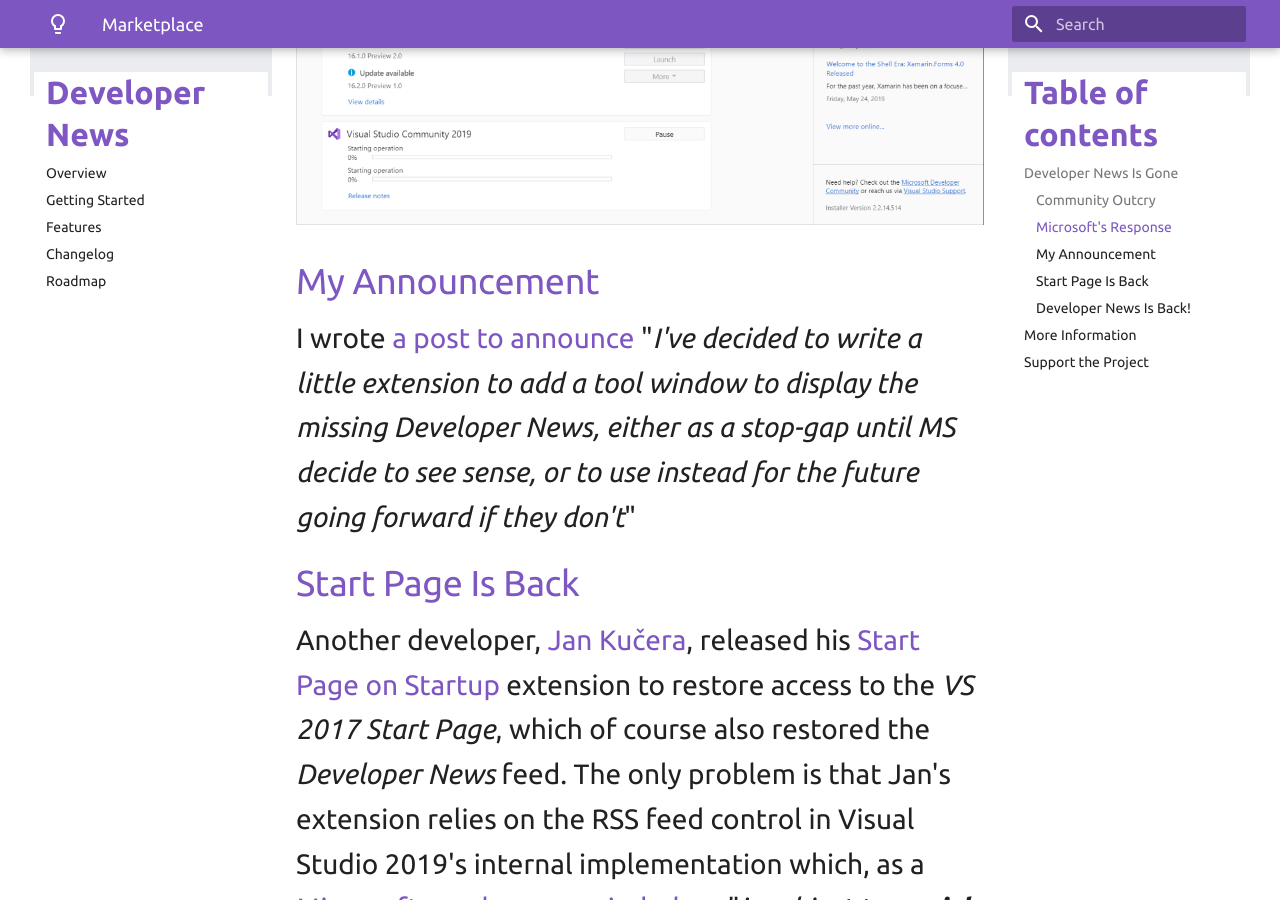
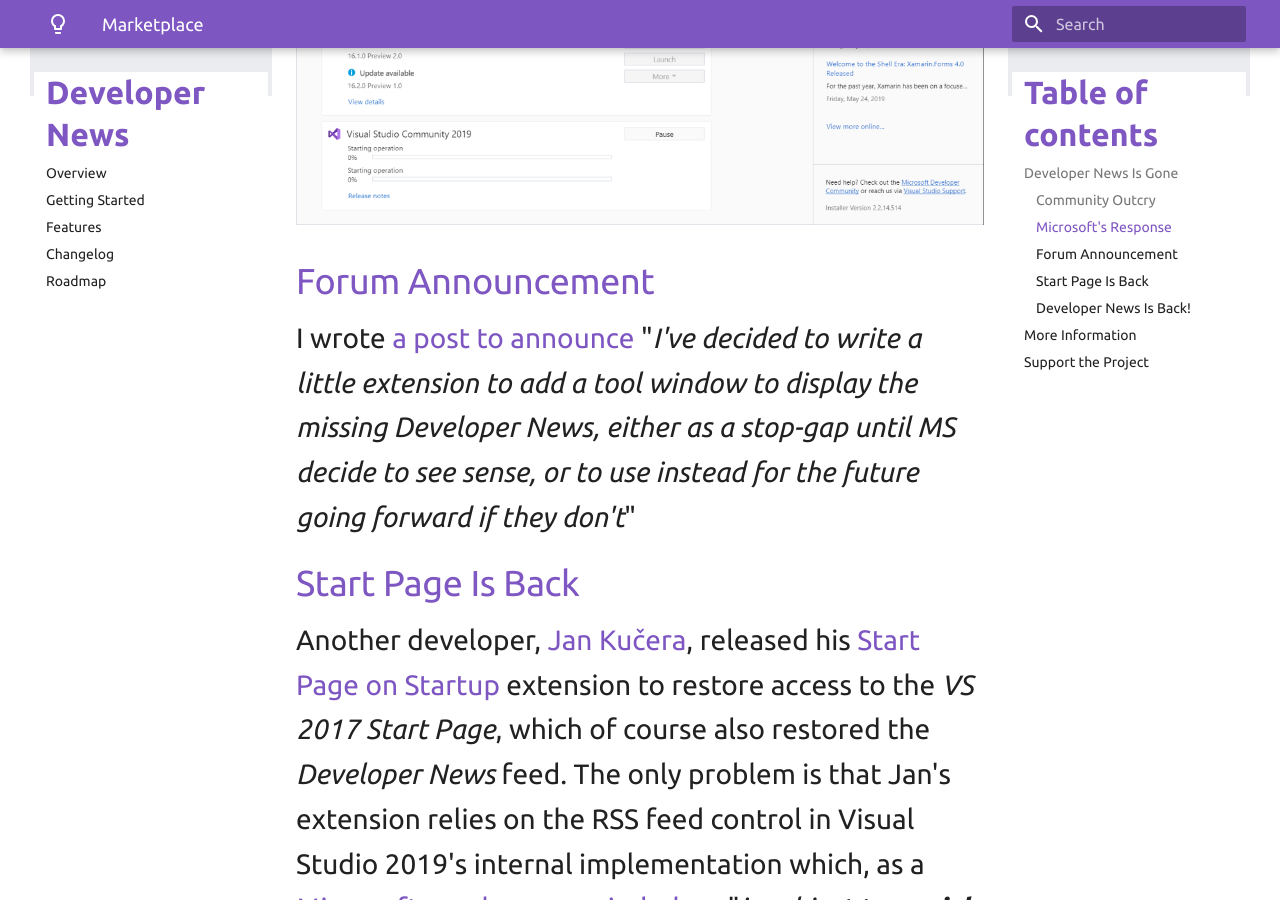
Before and after one commit to luminous-software/developer-news, an MkDocs documentation site: the page built from docs-source/marketplace.md, in a window 1280 px wide and 900 px high, scrolled down 1483 px. Built offline with MkDocs 1.6.1 and Material for MkDocs 9.7.7, drawn with Linux system fonts in a browser that asks for light colours; old or Windows-style settings are respelled for this version of MkDocs.

Commit message:
Update documentation source files

```diff
--- a/docs-source/marketplace.md
+++ b/docs-source/marketplace.md
@@ -34,11 +34,11 @@
 But nobody wanted to have to open the installer just to view their morning developer news.
 They wanted to see it as soon as they opened Visual Studio, as they had done for years.
 
-![VS Installer](assets/images/installer.png)
+![VS Installer](https://github.com/luminous-software/developer-news/raw/master/docs/assets/images/installer.png)
 
 [microsoft-announcement-url]: https://developercommunity.visualstudio.com/comments/469066/view.html
 
-### My Announcement
+### Forum Announcement
 
 I wrote [a post to announce][my-announcement-url] "_I've decided to write a little extension to add a tool window
 to display the missing Developer News, either as a stop-gap until MS decide to see sense, or to use instead for the
@@ -68,7 +68,7 @@
 The _Dev News_ feed is the **first** developer news feed to be added to _Developer News_,
 with **more feeds to come** in the near future (check out [the roadmap][roadmap-url]for more details).
 
-![Dev News](assets/images/dev-news.png)
+![Dev News](https://github.com/luminous-software/developer-news/raw/master/docs/assets/images/dev-news.png)
 
 [developer-news-url]: https://marketplace.visualstudio.com/items?itemName=YannDuran.DeveloperNews
 
```
Also changed, not shown: README.md (+1 -1 lines), docs-source/index.md (+1 -1 lines), 1 other file.
